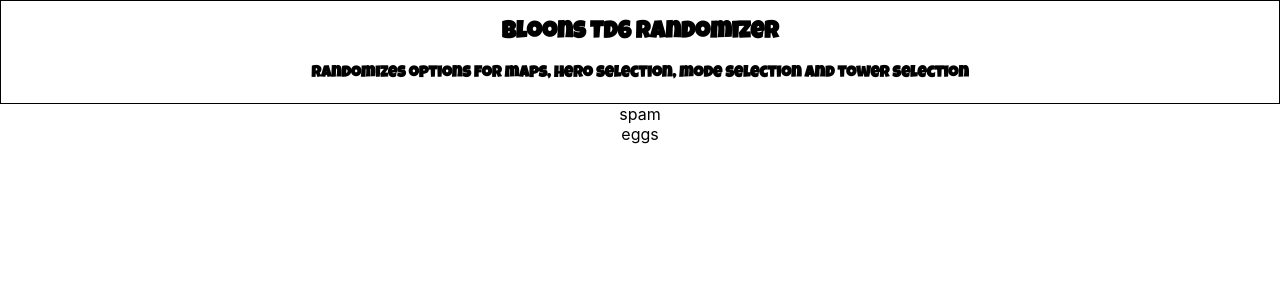
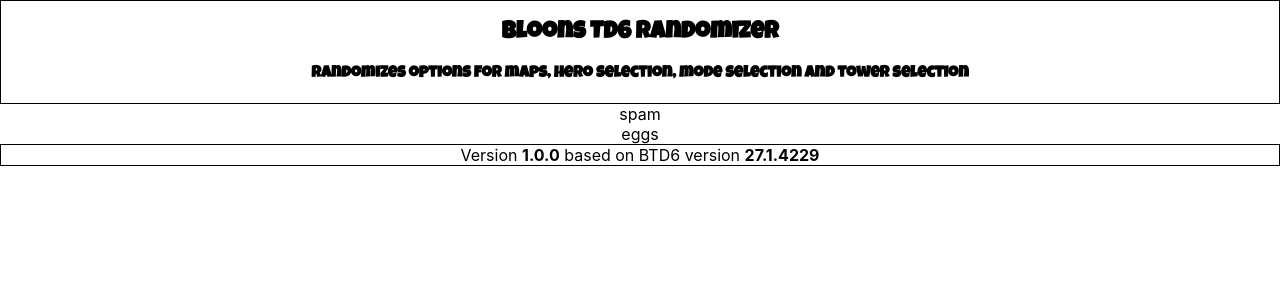
Before and after one commit to whysnakes/btd6randomizerv2, a React (Create React App) app: page / in a window 1280 px wide. Shown: the top 300 px of the page. Built offline with nearby package versions, Linux system fonts and the light colour scheme.

Commit message:
Reimplemented version footer

```diff
--- a/src/css/custom.css
+++ b/src/css/custom.css
@@ -22,3 +22,13 @@
 .scrollable-columns {
     overflow-y: scroll;
 }
+
+.cleanlink {
+    color: #000000;
+    text-decoration: none;
+}
+
+.cleanlink:hover {
+    color: #000000;
+    text-shadow: 0 0 5px #000000;
+}
--- a/src/js/App.js
+++ b/src/js/App.js
@@ -27,7 +27,11 @@
 
 function Version() {
   return (
-    <a href="./CHANGELOG.md" id="pagefooter" class="cleanlink mx-2"></a>
+    <div class="transbox w-100 fixed-bottom text-end">
+				<a href="../CHANGELOG.md" id="pagefooter" class="cleanlink mx-2">
+          Version <strong>{BTD6Data.randomizer_version}</strong> based on BTD6 version <strong>{BTD6Data.btd6_version}</strong>
+        </a>
+		</div>
   )
 }
 
```
